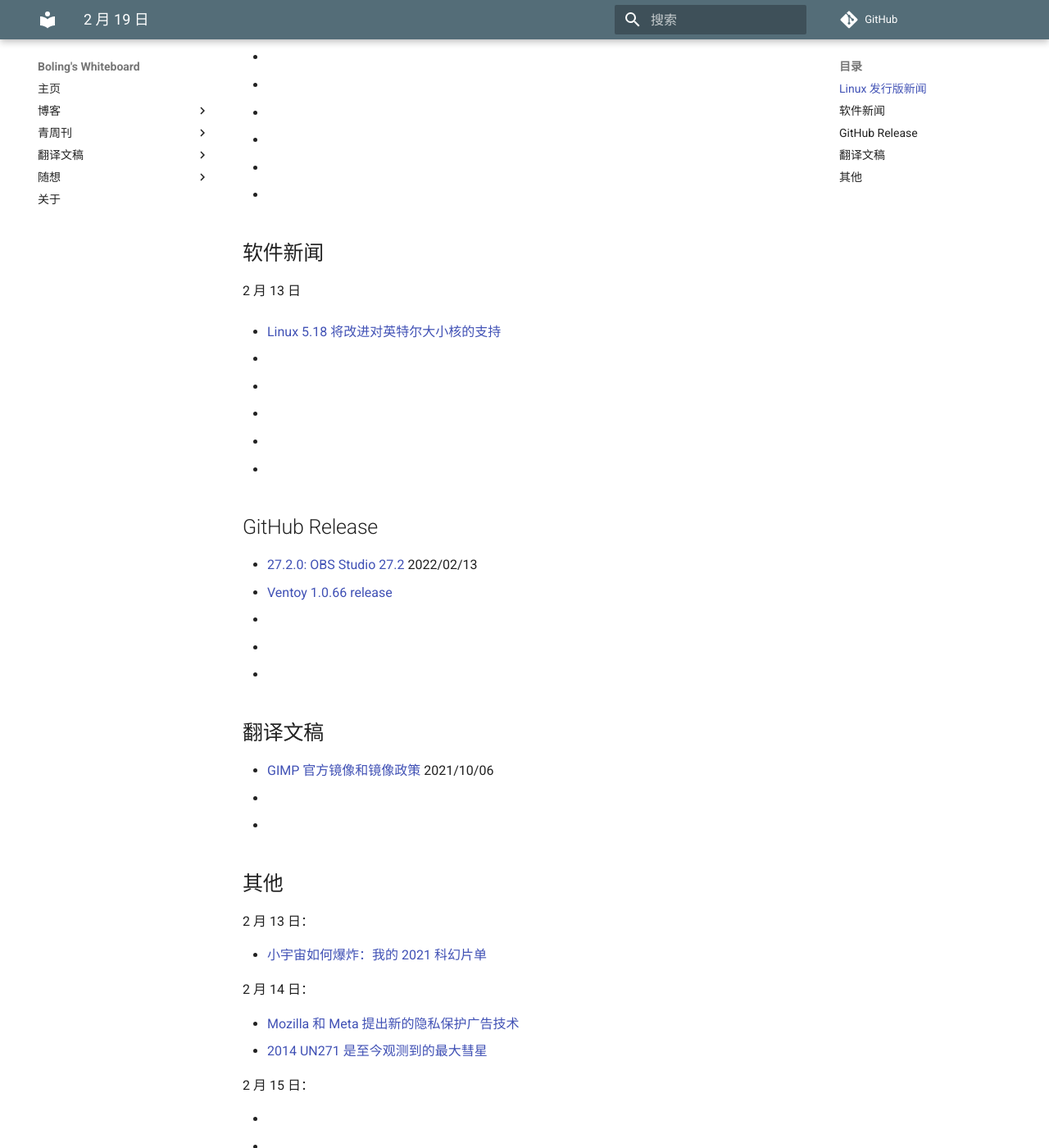
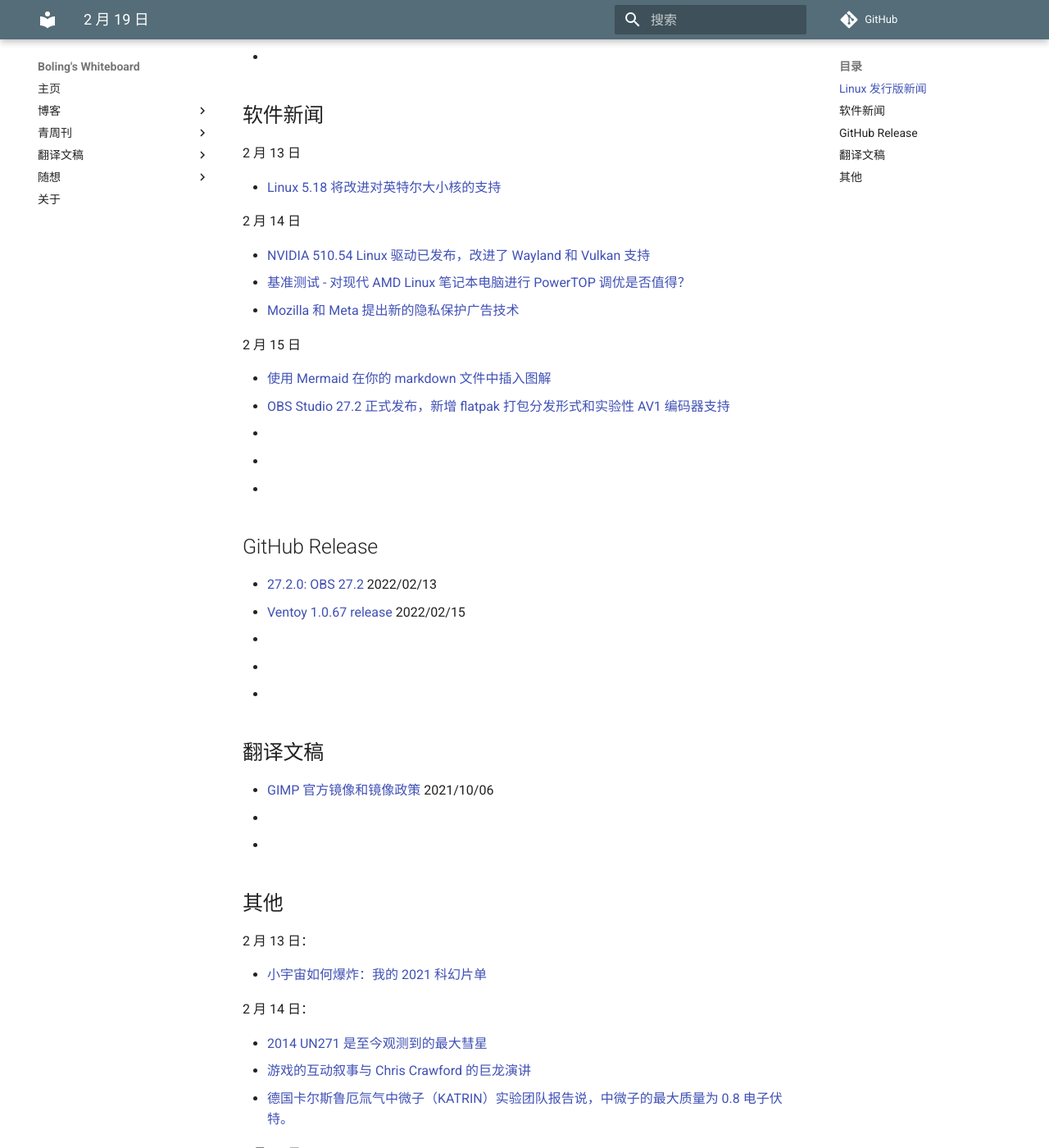
Before and after one commit to Hanjingxue-Boling/Whiteboard, an MkDocs documentation site: the page built from docs/weekly/22/02-19.md, in a window 1280 px wide and 1400 px high, scrolled down 306 px. Shown: the whole window at 82% size. Built offline with MkDocs 1.6.1 and Material for MkDocs 9.7.7, drawn with Linux system fonts in a browser that asks for light colours; comment, search, counter and statistics services are not loaded.

Commit message:
add new links

```diff
--- a/docs/weekly/22/02-19.md
+++ b/docs/weekly/22/02-19.md
@@ -4,11 +4,6 @@
 
 ## Linux 发行版新闻
 
-- []()
-- []()
-- []()
-- []()
-- []()
 - []()
 - []()
 - []()
@@ -19,16 +14,25 @@
 
 - [Linux 5.18 将改进对英特尔大小核的支持](https://www.solidot.org/story?sid=70640)
 
-- []()
-- []()
+2 月 14 日
+
+- [NVIDIA 510.54 Linux 驱动已发布，改进了 Wayland 和 Vulkan 支持](https://www.phoronix.com/scan.php?page=news_item&px=NVIDIA-510.54-Linux-Driver)
+- [基准测试 - 对现代 AMD Linux 笔记本电脑进行 PowerTOP 调优是否值得？](https://www.phoronix.com/scan.php?page=news_item&px=PowerTOP-ThinkPad-Ryzen-5000)
+- [Mozilla 和 Meta 提出新的隐私保护广告技术](https://www.solidot.org/story?sid=70645)
+
+2 月 15 日
+
+- [使用 Mermaid 在你的 markdown 文件中插入图解](https://github.blog/2022-02-14-include-diagrams-markdown-files-mermaid/)
+- [OBS Studio 27.2 正式发布，新增 flatpak 打包分发形式和实验性 AV1 编码器支持](https://www.phoronix.com/scan.php?page=news_item&px=OBS-Studio-27.2-Released)
+
 - []()
 - []()
 - []()
 
 ## GitHub Release
 
-- [27.2.0: OBS Studio 27.2](https://github.com/obsproject/obs-studio/releases/tag/27.2.0) 2022/02/13
-- [Ventoy 1.0.66 release](https://github.com/ventoy/Ventoy/releases/tag/v1.0.66)
+- [27.2.0: OBS  27.2](https://github.com/obsproject/obs-studio/releases/tag/27.2.0) 2022/02/13
+- [Ventoy 1.0.67 release](https://github.com/ventoy/Ventoy/releases/tag/v1.0.67) 2022/02/15
 - []()
 - []()
 - []()
@@ -47,8 +51,9 @@
 
 2 月 14 日：
 
-- [Mozilla 和 Meta 提出新的隐私保护广告技术](https://www.solidot.org/story?sid=70645)
 - [2014 UN271 是至今观测到的最大彗星](https://www.solidot.org/story?sid=70646)
+- [游戏的互动叙事与 Chris Crawford 的巨龙演讲](https://www.gcores.com/articles/147426)
+- [德国卡尔斯鲁厄氚气中微子（KATRIN）实验团队报告说，中微子的最大质量为 0.8 电子伏特。](https://www.nature.com/articles/d41586-022-00430-x)
 
 2 月 15 日：
 
```
Also changed, not shown: docs/weekly/index.md (+1 -0 lines).
